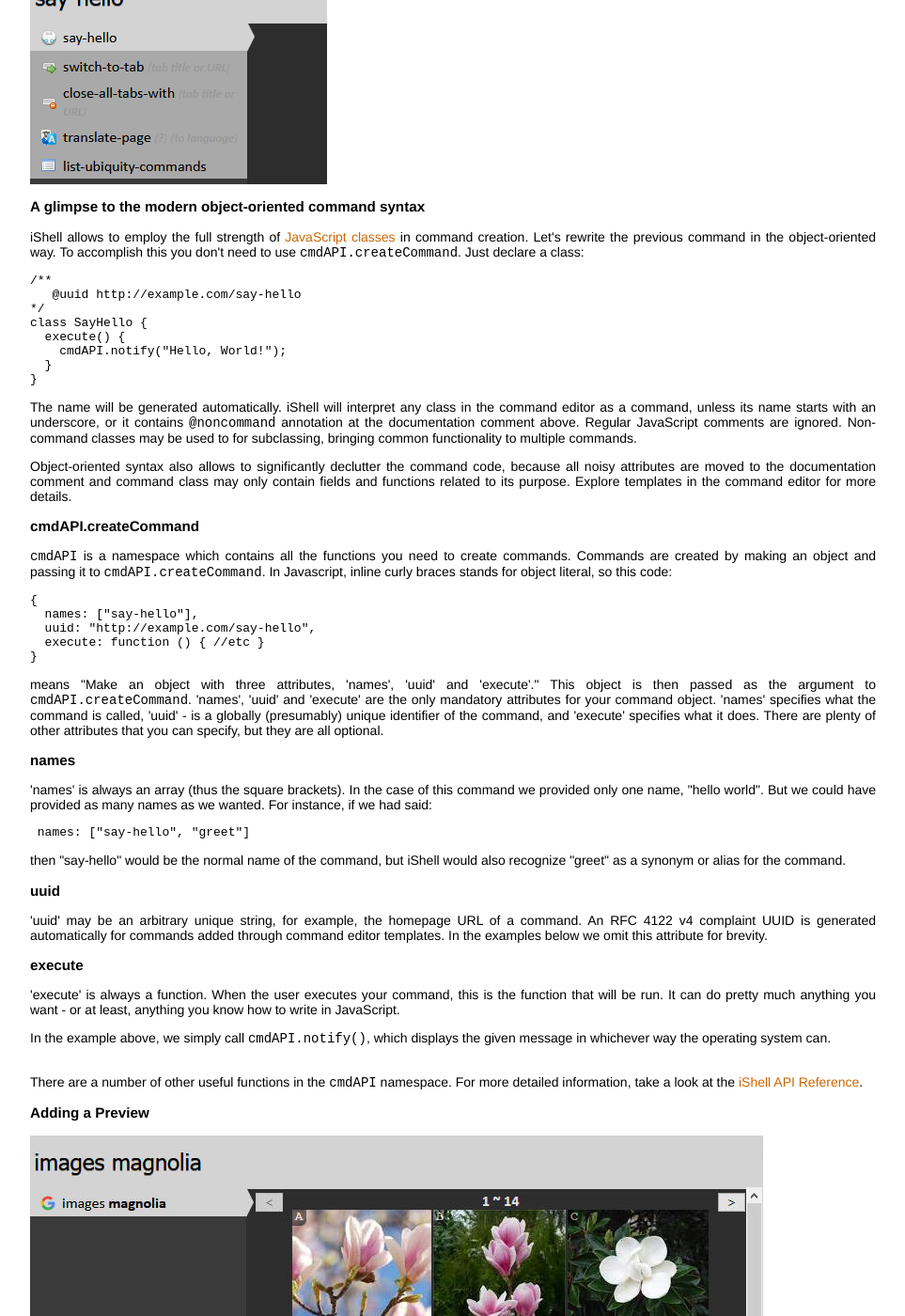
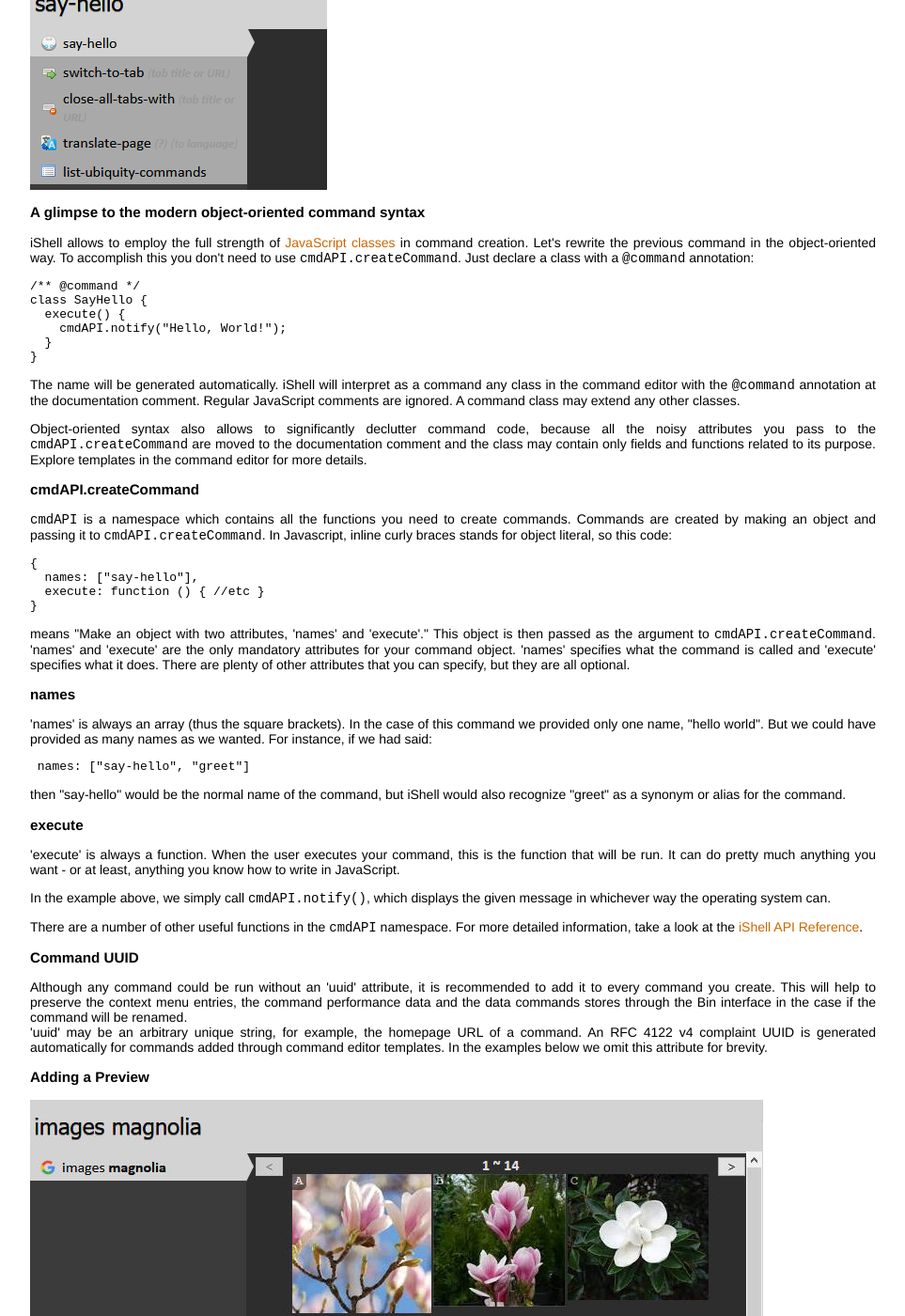
Before and after one commit to GChristensen/ishell, a Jekyll site: the page res/tutorial.html, which Jekyll copies as it is, in a window 1280 px wide and 1400 px high, scrolled down 1710 px. Shown: the whole window at 94% size, without its empty margins (158-1121 px from the left). Built offline with Jekyll 4.4.1, drawn with Linux system fonts in a browser that asks for light colours; some of the changed text lies outside the part shown.

```diff
--- a/background.html
+++ b/background.html
@@ -15,10 +15,10 @@
     <script src="preprocessor.js"></script>
     <script src="cmdmanager.js"></script>
     <script src="cmdutils.js"></script>
-    <script src="cmdapi.js"></script>
     <script src="parser/nounutils.js"></script>
     <script src="parser/nountypes.js"></script>
     <script src="parser/parser.js"></script>
+    <script src="cmdapi.js"></script>
     <script src="/commands/more/nyaa.js"></script>
     <script src="/commands/more/kpop.js"></script>
     <script src="/commands/more/javlib.js"></script>
--- a/cmdapi.js
+++ b/cmdapi.js
@@ -12,6 +12,8 @@
     }
 
     cmdAPI.makeSugg = delegate(CmdUtils, CmdUtils.makeSugg);
+    cmdAPI.matchScore = delegate(CmdUtils, CmdUtils.matchScore);
+    cmdAPI.grepSuggs = delegate(CmdUtils, CmdUtils.grepSuggs);
     cmdAPI.createCommand = delegate(CmdUtils, CmdUtils.CreateCommand);
     cmdAPI.makeSearchCommand = delegate(CmdUtils, CmdUtils.makeSearchCommand);
     cmdAPI.previewAjax = delegate(CmdUtils, CmdUtils.previewAjax);
--- a/parser/parser.js
+++ b/parser/parser.js
@@ -821,9 +821,10 @@
                     try {
                         suggestions = noun.suggest(text, html, callback, selectionIndices);
                     } catch (e) {
-                        console.log(
+                        console.error(
                             'Exception occured while getting suggestions for "' +
-                            this._verb.name + '" with noun "' + (noun.name || noun.id) + '": ' + e.message);
+                            this._verb.name + '" with noun "' + (noun.name || noun.id) + '": ' + e.message, e);
+
                         return false;
                     }
                     suggestions = this._handleSuggestions(argName, suggestions);
--- a/res/edit.js
+++ b/res/edit.js
@@ -26,6 +26,8 @@
         'insertsimpleobjectcommandstub':
 `/**
     Command help text
+
+    @command
     @description A short description of your command.
     @uuid %%UUID%%
 */
@@ -112,6 +114,7 @@
         <li><b>my-command</b> <i>show me</i> <b>as</b> <i>popup</i></li>
     </ul>
 
+    @command
     @license GPL
     @author Your Name
     @delay 1000 (preview delay, ms)
--- a/res/tutorial.html
+++ b/res/tutorial.html
@@ -88,7 +88,6 @@
             <pre>
 cmdAPI.createCommand({
   names: ["say-hello"],
-  uuid: "http://example.com/say-hello",
   execute: function hello_execute() {
     cmdAPI.notify("Hello, World!");
   }
@@ -108,24 +107,21 @@
             <p>iShell allows to employ the full strength of <a href="https://developer.mozilla.org/en-US/docs/Web/JavaScript/Reference/Classes">JavaScript classes</a>
                 in command creation. Let's rewrite the
                 previous command in the object-oriented way. To accomplish this you don't need to use <code>cmdAPI.createCommand</code>.
-            Just declare a class:</p>
+                Just declare a class with a <code>@command</code> annotation:</p>
 
             <pre>
-/**
-   @uuid http://example.com/say-hello
-*/
+/** @command */
 class SayHello {
   execute() {
     cmdAPI.notify("Hello, World!");
   }
 }
 </pre>
-            <p>The name will be generated automatically. iShell will interpret any class in the command editor as a command,
-                unless its name starts with an underscore,
-                or it contains <code>@noncommand</code> annotation at the documentation comment above. Regular JavaScript comments are ignored.
-                Non-command classes may be used to for subclassing, bringing common functionality to multiple commands.</p>
-            <p>Object-oriented syntax also allows to significantly declutter the command code, because all noisy attributes are moved to the documentation
-            comment and command class may only contain fields and functions related to its purpose. Explore templates in the command editor for more details.</p>
+            <p>The name will be generated automatically. iShell will interpret as a command any class in the command editor with the <code>@command</code>
+                annotation at the documentation comment. Regular JavaScript comments are ignored. A command class may extend any other classes.</p>
+            <p>Object-oriented syntax also allows to significantly declutter command code, because all the noisy attributes you pass to the
+                <code>cmdAPI.createCommand</code> are moved to the documentation
+            comment and the class may contain only fields and functions related to its purpose. Explore templates in the command editor for more details.</p>
 
             <h3 class="in-block"><span class="mw-headline" id="cmdAPI.createCommand">cmdAPI.createCommand</span>
             </h3>
@@ -136,14 +132,13 @@
             <pre>
 {
   names: ["say-hello"],
-  uuid: "http://example.com/say-hello",
   execute: function () { //etc }
 }
 </pre>
-            <p>means "Make an object with three attributes, 'names', 'uuid' and 'execute'." This object is then passed as the
+            <p>means "Make an object with two attributes, 'names' and 'execute'." This object is then passed as the
                 argument to <code>cmdAPI.createCommand</code>.
-                'names', 'uuid' and 'execute' are the only mandatory attributes for your command object. 'names' specifies
-                what the command is called, 'uuid' - is a globally (presumably) unique identifier of the command, and 'execute'
+                'names' and 'execute' are the only mandatory attributes for your command object. 'names' specifies
+                what the command is called and 'execute'
                 specifies what it does. There are plenty of other attributes that you can specify, but they are all optional.<br>
             </p>
             <h3 class="in-block"><span class="mw-headline" id="names">names</span></h3>
@@ -157,13 +152,6 @@
                 synonym or alias for the command.
             </p>
 
-            <h3 class="in-block"><span class="mw-headline" id="uuid">uuid</span></h3>
-            <p> 'uuid' may be an arbitrary unique string, for example, the homepage URL of a command.
-            An RFC 4122 v4 complaint UUID is generated
-            automatically for commands added through command editor templates. In the examples below we omit this
-            attribute for brevity.
-            </p>
-
             <h3 class="in-block"><span class="mw-headline" id="execute">execute</span></h3>
             <p>'execute' is always a function. When the user executes your command, this is the function that will be
                 run. It can do pretty much anything you want - or at least, anything you know how to write in
@@ -172,10 +160,21 @@
             <p>In the example above, we simply call <code>cmdAPI.notify()</code>, which displays the given message in
                 whichever way the operating system can.
             </p>
-            <p><br>
+            <p>
                 There are a number of other useful functions in the <code>cmdAPI</code> namespace. For
                 more detailed information, take a look at the <a href="API.html">iShell API Reference</a>.
             </p>
+
+            <h3 class="in-block"><span class="mw-headline" id="uuid">Command UUID</span></h3>
+            <p>Although any command could be run without an 'uuid' attribute, it is recommended to add it to
+                every command you create. This will help to preserve the context menu entries, the command performance data
+                and the data commands stores through the Bin interface in the case if the command will be renamed.<br>
+                'uuid' may be an arbitrary unique string, for example, the homepage URL of a command.
+                An RFC 4122 v4 complaint UUID is generated
+                automatically for commands added through command editor templates. In the examples below we omit this
+                attribute for brevity.
+            </p>
+
 
             <!--h3 class="in-block"><span class="mw-headline" id="Making_sure_your_command_is_localizable">Making sure your command is localizable</span>
             </h3>
@@ -582,18 +581,18 @@
 <pre>
 /**
   Displays a given message at popup or prints it to the browser log.
-
+  @command show-text
   @description An object-oriented command with arguments.
 */
-class ShowText {
+class ShowTextCommandClass {
   constructor(args) {
     args[OBJECT] = {nountype: noun_arb_text, label: "message"};
     args[IN]     = {nountype: ["popup", "log"], label: "destination"};
   }
 
   preview(args, display) {
-      let html = `Shows &lt;i&gt;${args[OBJECT]?.text}&lt;/i&gt; in &lt;b&gt;${args[IN]?.text || "popup"}&lt;/b&gt;`;
-      display.set(html);
+    let html = `Shows &lt;i&gt;${args[OBJECT]?.text}&lt;/i&gt; in &lt;b&gt;${args[IN]?.text || "popup"}&lt;/b&gt;`;
+    display.set(html);
   }
 
   execute(args) {
@@ -607,10 +606,12 @@
   }
 }
 </pre>
-<p>The content of the documentation comment above the class (except annotations) is displayed at the help section of the iShell command listing.
-    The command defines a nameless object argument in its constructor, along with a prepositional argument <b>in</b> which can take two values: <i>popup</i> and <i>log</i>. These values will
-    be available to autocompletion. With the object-oriented syntax you do not need to remember obscure argument role names and just use the names
-    of arguments themselves when defining them in the constructor or accessing in methods (although you may access them in the old way if you prefer).
+<p>Let's see what happens here. The content of the documentation comment above the class (except annotations) is displayed at the help section of the iShell command listing.
+    The <code>@command</code> annotation allows to override the command name generated by default.
+    The <code>show-text</code> command defines a nameless arbitrary text <b>object</b> argument in its constructor, along with a prepositional argument <b>in</b>
+    which can take two values: <i>popup</i> and <i>log</i>. These values will
+    be available to the autocompletion. With the object-oriented syntax you do not need to remember obscure argument roles and just directly use the names
+    of arguments when defining them in the constructor or accessing them in methods (although you may access them in the old way if you prefer).
     Please do not use the command constructor for any purposes other than argument definition, since iShell may create the command object multiple times for various reasons.
     There are <a href="#Running_on_iShell_load_and_when_iShell_popup_is_shown_">several other functions</a> for command initialization.
 </p>
@@ -1029,6 +1030,23 @@
                     eventually get passed in to the <code>execute()</code> and <code>preview()</code> methods of any
                     commands that use this noun type.
                 </p>
+
+                <h3 class="in-block">
+                    <span class="mw-headline" id="generating_nountypes_with_annotations">Generating Noun Types with Annotations</span></h3>
+
+                <p>If your noun type needs nothing more than <code>suggest</code> function, you may apply <code>@nountype</code> annotation to a regular function
+                    to generate the noun type with the same name:</p>
+<pre>
+/**
+    @nountype
+    @label title
+*/
+function noun_type_title(text, html, callback, selectedIndices) {
+    // ...
+}
+</pre>
+                <p>The annotated function accepts the same arguments as the <code>suggest</code> function of a full fledged noun type.</p>
+
                 <h3 class="in-block"><span class="mw-headline"
                                            id="Switching_Tabs:_The_Command">Switching Tabs: The Command</span></h3>
                 <p>Now that we are armed with the tab noun-type, it is easy to make the tab-switching command. Again, we
@@ -1055,6 +1073,7 @@
 });
 </pre>
             </div>
+
             <h1 class="section-heading">
                 <div class="mw-ui-icon mw-ui-icon-element indicator"></div>
                 <span class="mw-headline" id="Development_Hints">Development Hints</span></h1>
```
Also changed, not shown: README.md (+11 -11 lines), preprocessor.js (+138 -76 lines), manifest.json.
